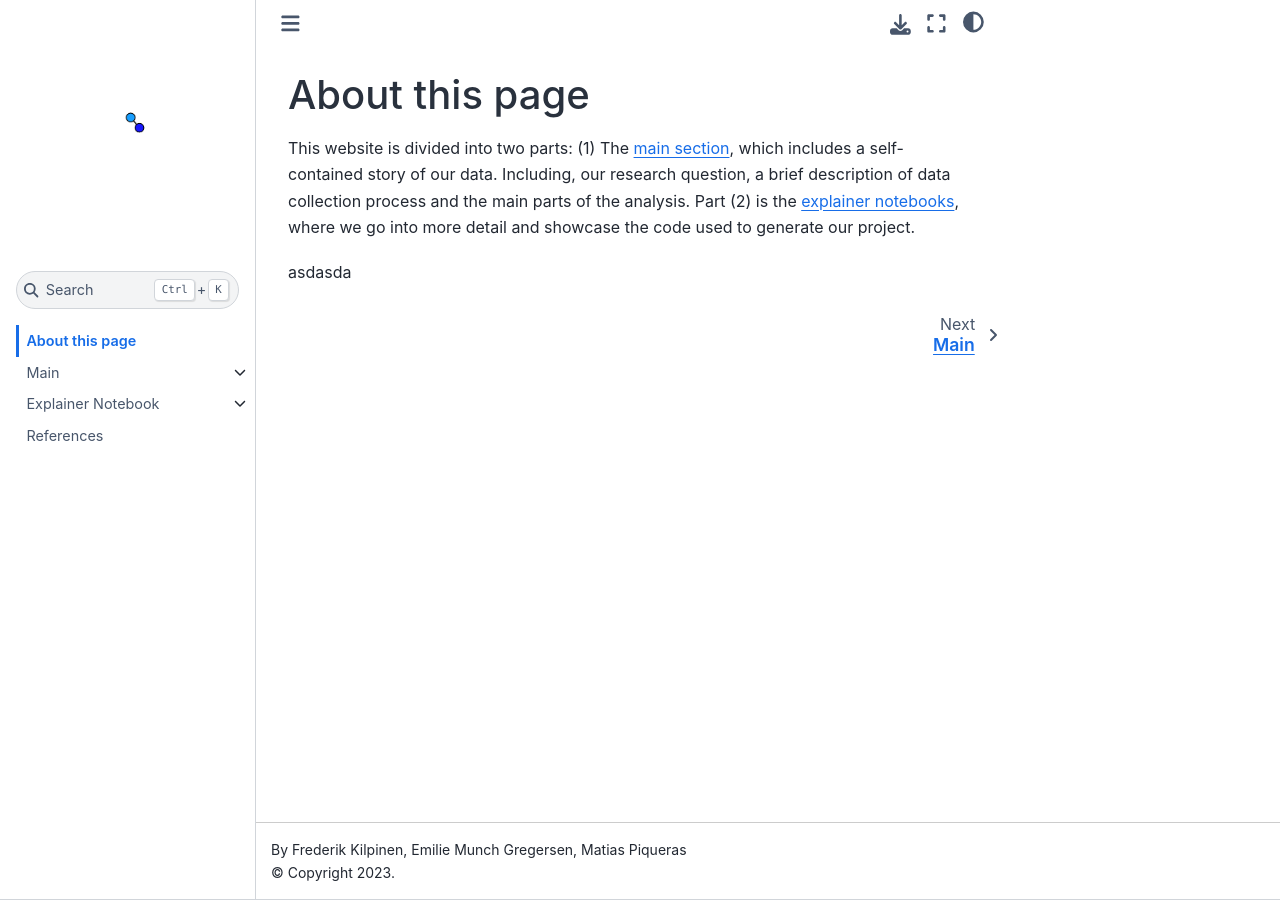
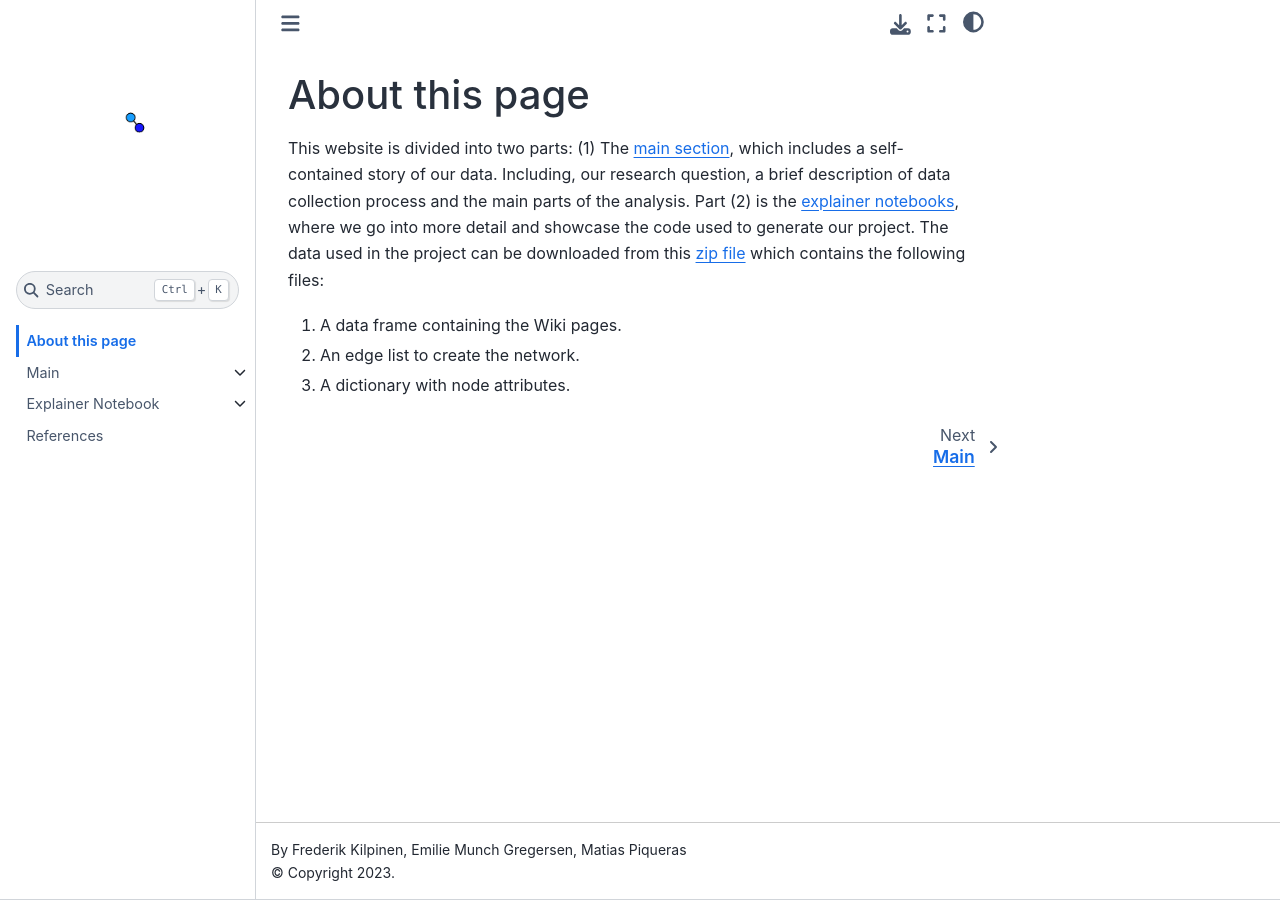
Before and after one commit to MatPiq/DTU-social-graphs-project-book, a Jupyter Book: the page built from intro.md, in a window 1280 px wide. Built offline with Jupyter Book 1.0.4 settings and Sphinx 7.4.7 and the Sphinx Book theme 1.1.4, drawn with Linux system fonts in a browser that asks for light colours; pages that are not in the unit, such as notebooks, are missing from menus; comment, search, counter and statistics services are not loaded.

Commit message:
Update intro.md

```diff
--- a/intro.md
+++ b/intro.md
@@ -3,6 +3,8 @@ About this page
 ==============
 
 
-This website is divided into two parts: (1) The [main section](main), which includes a self-contained story of our data. Including, our research question, a brief description of data collection process and the main parts of the analysis. Part (2) is the [explainer notebooks](explainer), where we go into more detail and showcase the code used to generate our project.
+This website is divided into two parts: (1) The [main section](main), which includes a self-contained story of our data. Including, our research question, a brief description of data collection process and the main parts of the analysis. Part (2) is the [explainer notebooks](explainer), where we go into more detail and showcase the code used to generate our project. The data used in the project can be downloaded from this [zip file](https://drive.google.com/file/d/1ChfKERqmc41asg1dbKisEl3jMdNwxFPP/view?usp=sharing) which contains the following files:
 
-asdasda
+1. A data frame containing the Wiki pages.
+2. An edge list to create the network.
+3. A dictionary with node attributes.
```
